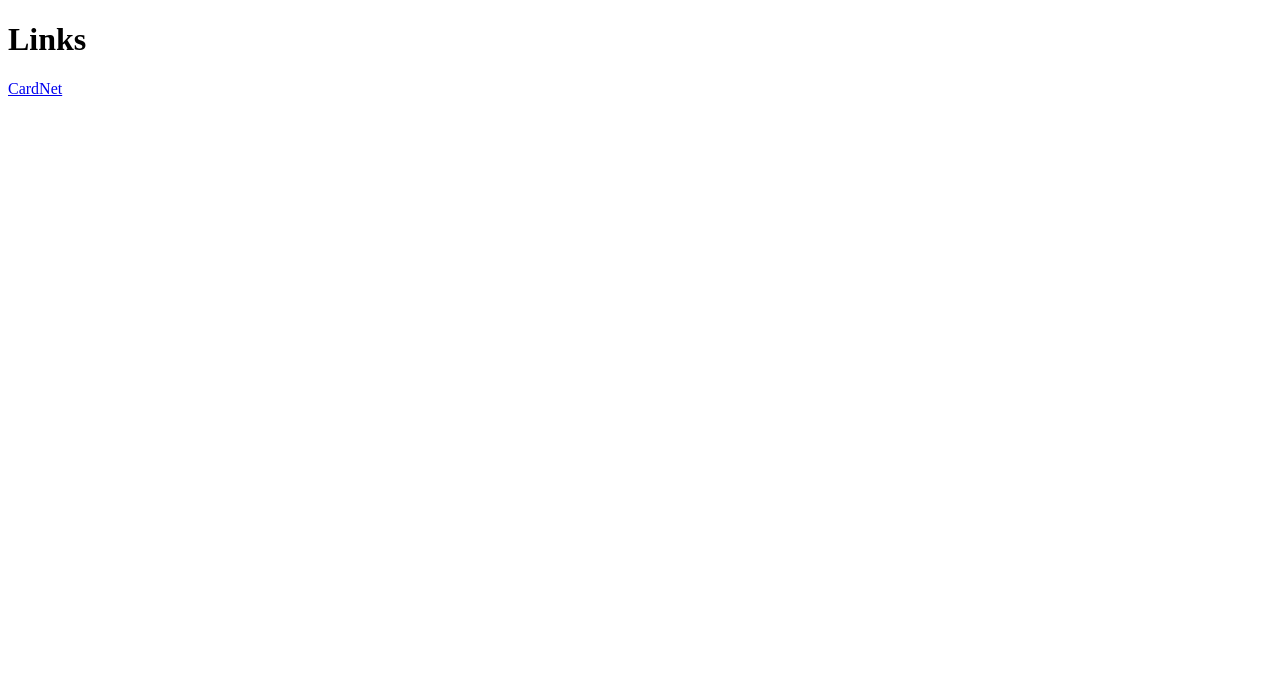
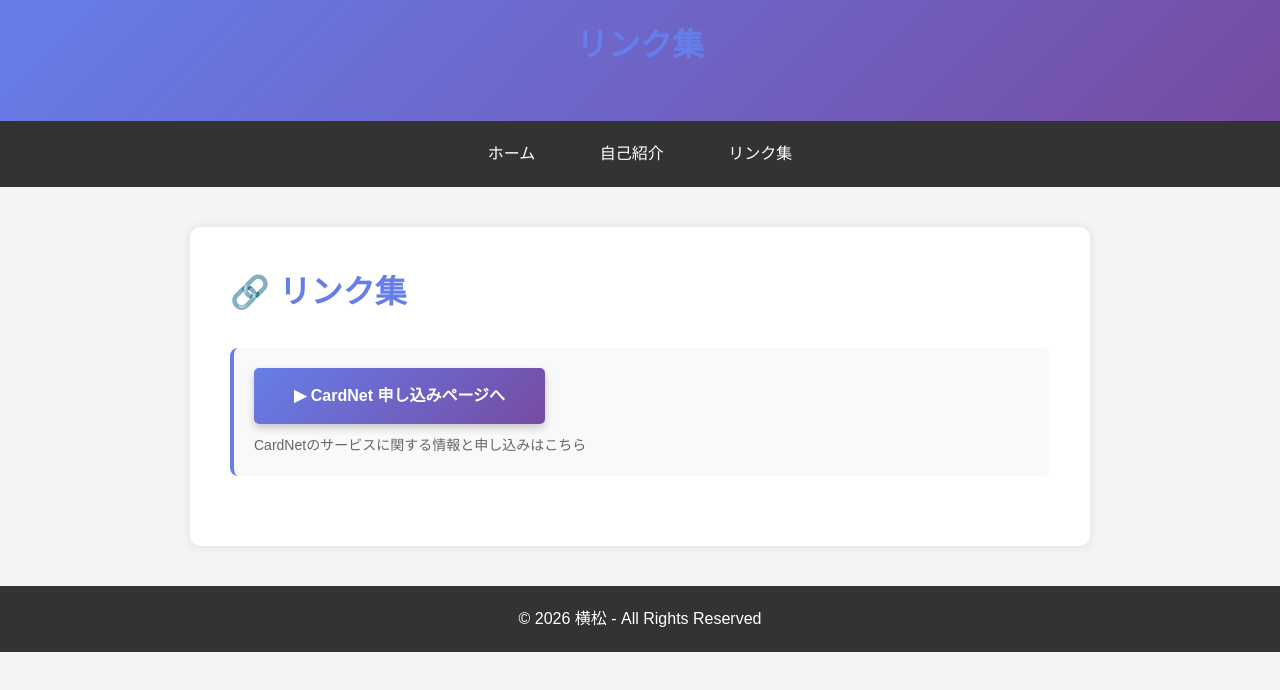
Before and after one commit to hengsongchunwen-bit/hengsongchunwen-bit.github.io, a plain HTML site: page links.html in a window 1280 px wide. Drawn offline with Linux system fonts and the light colour scheme.

Commit message:
Update links.html with new content

```diff
--- a/links.html
+++ b/links.html
@@ -1,12 +1,121 @@
 <!DOCTYPE html>
-<html lang="en">
+<html>
 <head>
-    <meta charset="UTF-8">
-    <meta name="viewport" content="width=device-width, initial-scale=1.0">
-    <title>Links</title>
+  <meta charset="UTF-8">
+  <meta name="viewport" content="width=device-width, initial-scale=1.0">
+  <title>リンク集 - 横松</title>
+  <style>
+    * {
+      margin: 0;
+      padding: 0;
+      box-sizing: border-box;
+    }
+    body {
+      font-family: 'Arial', sans-serif;
+      line-height: 1.6;
+      color: #333;
+      background-color: #f4f4f4;
+    }
+    header {
+      background: linear-gradient(135deg, #667eea 0%, #764ba2 100%);
+      color: white;
+      padding: 20px 0;
+      text-align: center;
+      box-shadow: 0 2px 5px rgba(0,0,0,0.1);
+    }
+    nav {
+      background-color: #333;
+      padding: 10px 0;
+      text-align: center;
+    }
+    nav a {
+      color: white;
+      text-decoration: none;
+      padding: 10px 20px;
+      display: inline-block;
+      margin: 0 10px;
+      border-radius: 5px;
+      transition: background-color 0.3s;
+    }
+    nav a:hover {
+      background-color: #667eea;
+    }
+    .container {
+      max-width: 900px;
+      margin: 40px auto;
+      background: white;
+      padding: 40px;
+      border-radius: 10px;
+      box-shadow: 0 0 10px rgba(0,0,0,0.1);
+    }
+    h1 {
+      color: #667eea;
+      margin-bottom: 30px;
+    }
+    .link-item {
+      margin-bottom: 30px;
+      padding: 20px;
+      background-color: #f9f9f9;
+      border-radius: 8px;
+      border-left: 4px solid #667eea;
+    }
+    .link-button {
+      display: inline-block;
+      background: linear-gradient(135deg, #667eea 0%, #764ba2 100%);
+      color: white;
+      padding: 15px 40px;
+      text-decoration: none;
+      border-radius: 5px;
+      font-size: 16px;
+      font-weight: bold;
+      transition: transform 0.2s, box-shadow 0.2s;
+      box-shadow: 0 4px 8px rgba(0,0,0,0.2);
+    }
+    .link-button:hover {
+      transform: translateY(-2px);
+      box-shadow: 0 6px 12px rgba(0,0,0,0.3);
+    }
+    .link-description {
+      margin-top: 10px;
+      color: #666;
+      font-size: 14px;
+    }
+    footer {
+      text-align: center;
+      padding: 20px;
+      background-color: #333;
+      color: white;
+      margin-top: 40px;
+    }
+  </style>
 </head>
 <body>
-    <h1>Links</h1>
-    <a href="https://github.com/hengsongchunwen-bit/CardNet" class="btn">CardNet</a>
+  <header>
+    <h1>リンク集</h1>
+  </header>
+
+  <nav>
+    <a href="index.html">ホーム</a>
+    <a href="about.html">自己紹介</a>
+    <a href="links.html">リンク集</a>
+  </nav>
+
+  <div class="container">
+    <h1>🔗 リンク集</h1>
+
+    <div class="link-item">
+      <a href="https://www.cardnet.co.jp/" target="_blank" class="link-button">
+        ▶ CardNet 申し込みページへ
+      </a>
+      <div class="link-description">
+        CardNetのサービスに関する情報と申し込みはこちら
+      </div>
+    </div>
+
+  </div>
+
+  <footer>
+    <p>&copy; 2026 横松 - All Rights Reserved</p>
+  </footer>
 </body>
 </html>
```
